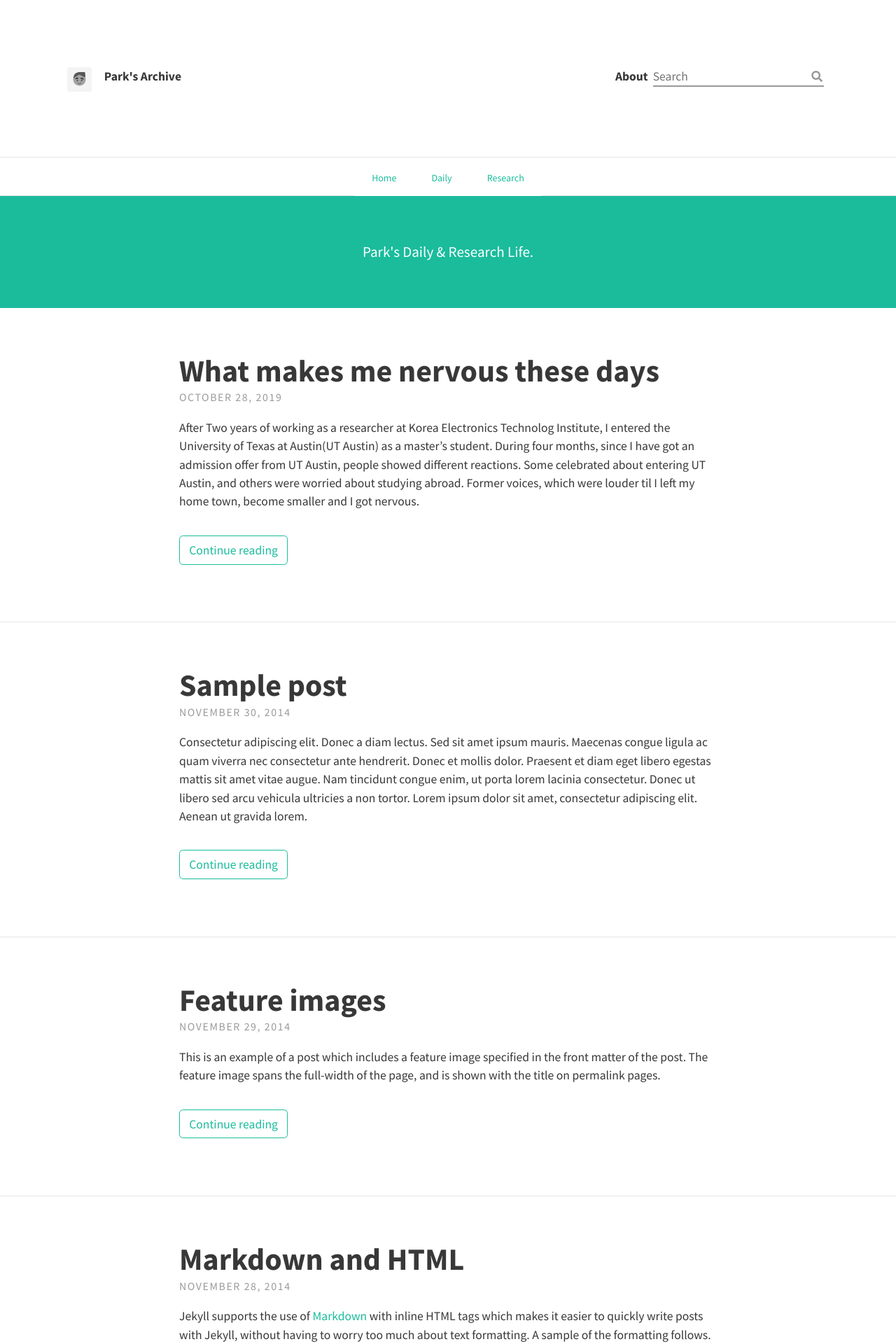
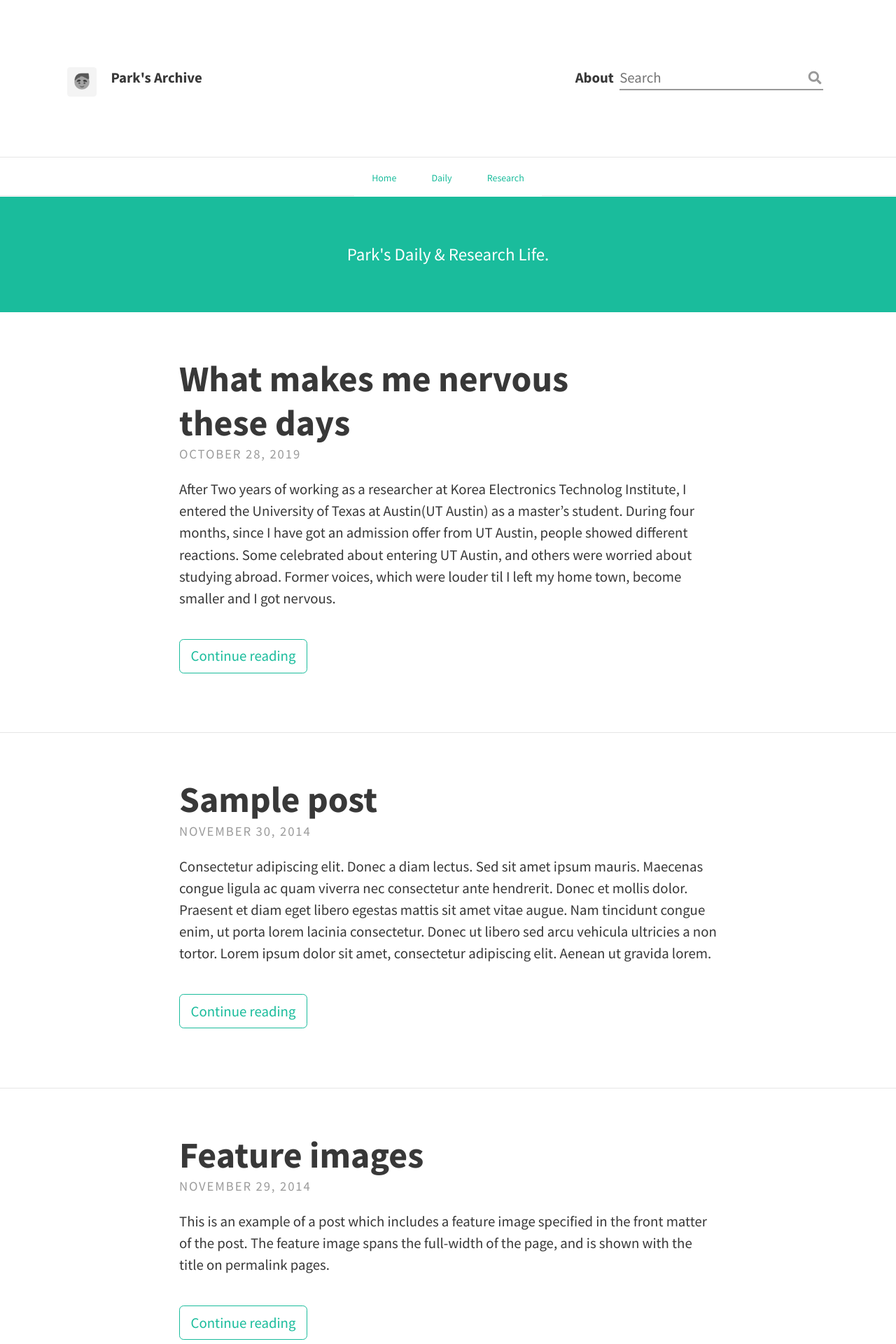
Before and after one commit to jhyun0919/jhyun0919.github.io, a Jekyll site: the page built from index.html, in a window 1280 px wide. Shown: the top 1920 px of the page at 70% size. Built offline with Jekyll 4.4.1, drawn with Linux system fonts in a browser that asks for light colours; nearby versions of some CDN libraries; the list of posts is cut into pages by our own code.

Commit message:
theme testing

```diff
--- a/_sass/base/_variables.scss
+++ b/_sass/base/_variables.scss
@@ -1,7 +1,7 @@
 // Typography
 $font-family-main: 'Source Sans Pro', Helvetica, Arial, sans-serif !default;
 $font-family-headings: 'Source Sans Pro', Helvetica, Arial, sans-serif !default;
-$font-size: 1.10em !default;
+$font-size: 1.3em !default;
 
 // Padding
 $padding-large: 20% !default;
```
Also changed, not shown: 2 other files.
